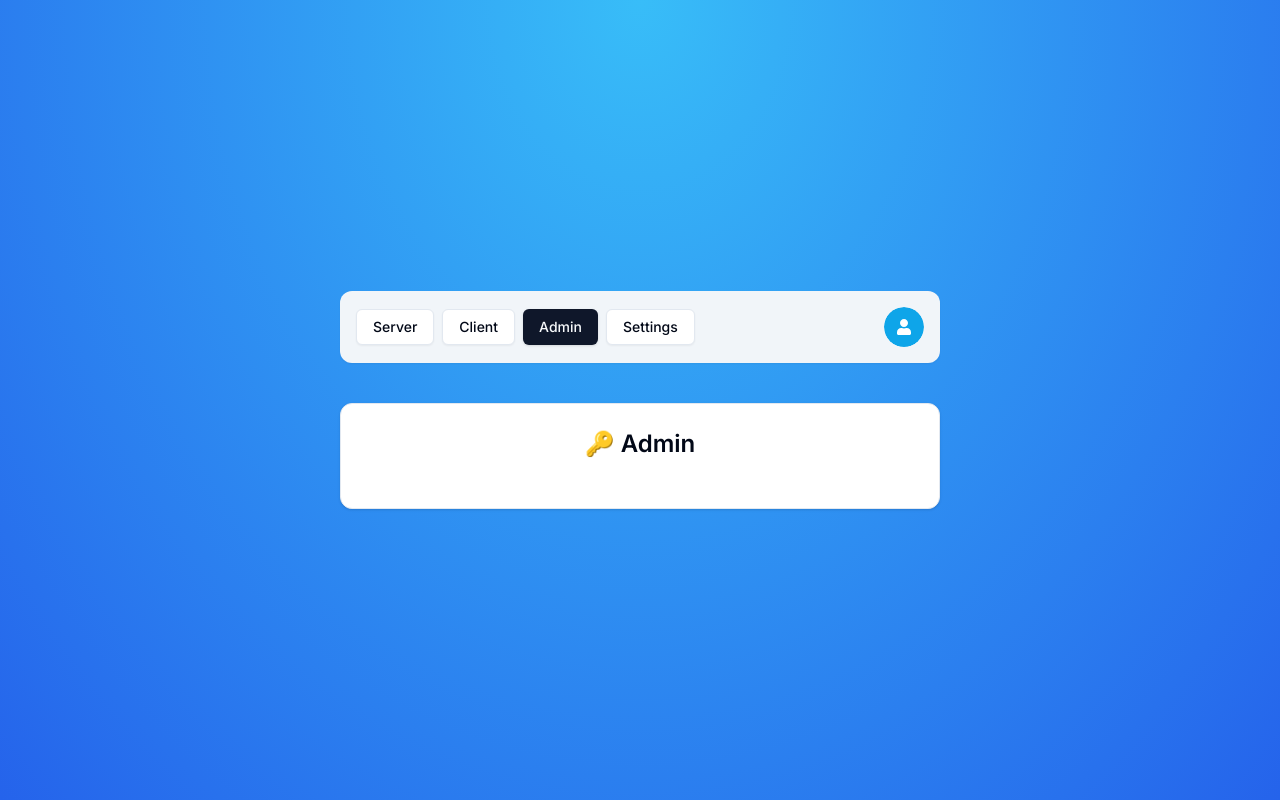
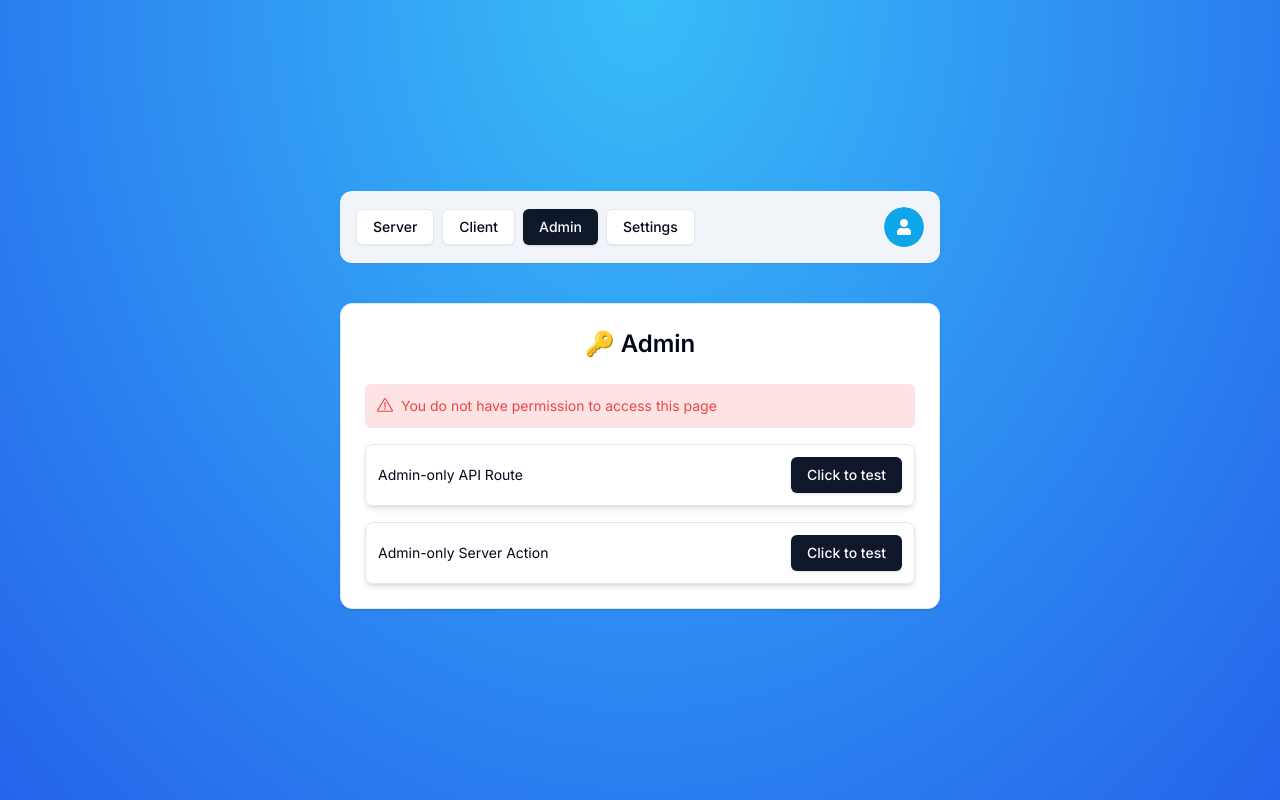
Before and after one commit to thadeus47/next-auth, a Next.js app: page /admin in a window 1280 px wide. Built offline with nearby package versions, Linux system fonts and the light colour scheme; no server answers.

Commit message:
changes to admin

```diff
--- a/app/(protected)/admin/page.tsx
+++ b/app/(protected)/admin/page.tsx
@@ -1,10 +1,16 @@
 
+import { RoleGate } from "@/components/auth/role-gate";
+import { FormSuccess } from "@/components/form-success";
+import { Button } from "@/components/ui/button";
 import { Card, CardContent, CardHeader } from "@/components/ui/card";
-import { currentRole } from "@/lib/auth";
-const AdminPage = async () => {
-    const role =  await currentRole();
+import { UserRole } from "@prisma/client";
 
+const AdminPage =  () => {
+    const onApiRouteClick = () => {
+        fetch("/api/admin", {
 
+        })
+    }
     return (
         <Card className="w-[600px]">
             <CardHeader>
@@ -13,7 +19,27 @@ const AdminPage = async () => {
                 </p>
             </CardHeader>
             <CardContent className="space-y-4">
-
+                <RoleGate allowedRole={UserRole.ADMIN}>
+                    <FormSuccess
+                      message="You are allowed to see this page!"
+                    />
+                </RoleGate>
+                <div className="flex flex-row items-center justify-between rounded-lg border p-3 shadow-md">
+                    <p className="text-sm font-mdeium">
+                        Admin-only API Route
+                    </p>
+                    <Button>
+                        Click to test
+                    </Button>
+                </div>
+                <div className="flex flex-row items-center justify-between rounded-lg border p-3 shadow-md">
+                    <p className="text-sm font-mdeium">
+                        Admin-only Server Action
+                    </p>
+                    <Button>
+                        Click to test
+                    </Button>
+                </div>
             </CardContent>
         </Card>
      );
--- /dev/null
+++ b/app/api/admin/route.ts
@@ -0,0 +1,5 @@
+import { NextResponse } from "next/server";
+
+export async function GET() {
+    return new NextResponse(null, { status: 403 });
+}
--- a/components/auth/role-gate.tsx
+++ b/components/auth/role-gate.tsx
@@ -2,6 +2,7 @@
 
 import { useCurrentRole } from "@/hooks/use-current-role";
 import { UserRole } from "@prisma/client";
+import { FormError } from "../form-error";
 
 interface RoleGateProps {
     children: React.ReactNode;
@@ -14,4 +15,16 @@ export const RoleGate =({
     allowedRole,
 }: RoleGateProps) => {
     const role = useCurrentRole();
+
+    if (role != allowedRole) {
+        return (
+            <FormError message="You do not have permission to access this page" />
+        )
+    }
+
+    return (
+        <>
+         {children}
+        </>
+    )
 }
```
